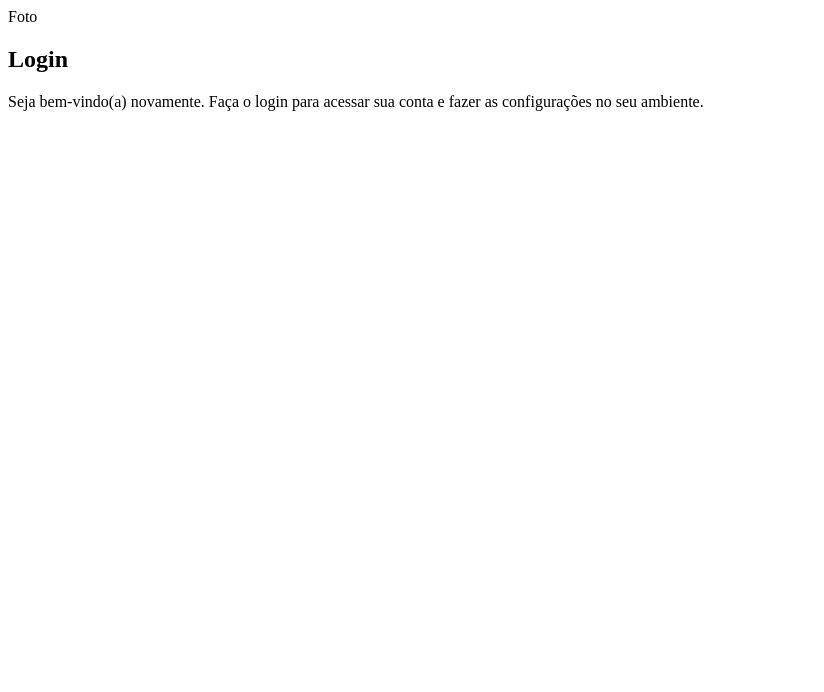
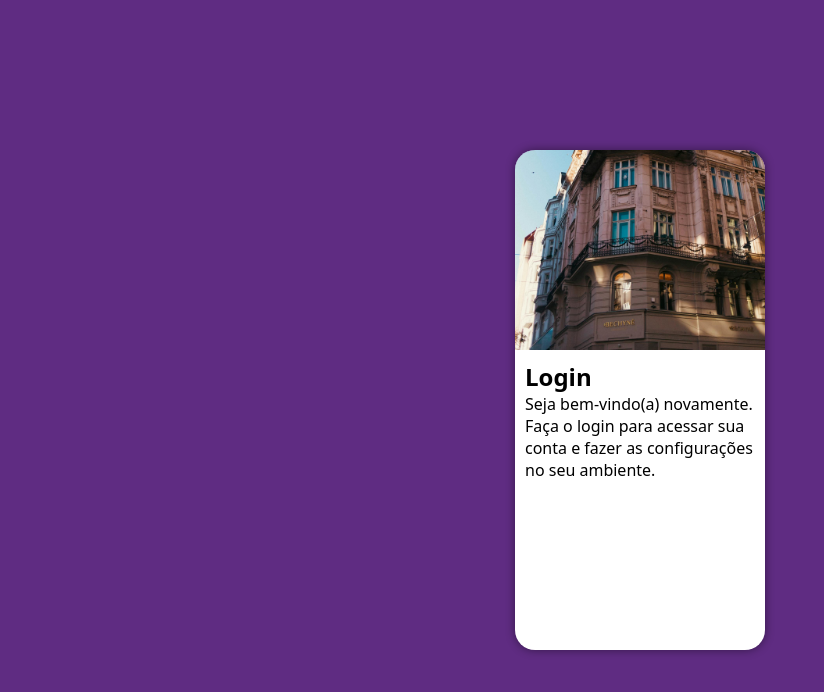
Before and after one commit to pedroarmandog/projeto-login, a plain HTML site: page index.html in a window 1280 px wide. Shown: the whole page, without its empty margins (0-824 px from the left). Drawn offline with Linux system fonts and the light colour scheme.

Commit message:
Primeiro passo tela de login

```diff
--- a/estilos/style.css
+++ b/estilos/style.css
@@ -6,3 +6,47 @@
  Lilás: #5f2c82
 
 */
+
+* {
+    font-family: system-ui, -apple-system, BlinkMacSystemFont, 'Segoe UI', Roboto, Oxygen, Ubuntu, Cantarell, 'Open Sans', 'Helvetica Neue', sans-serif;
+    padding: 0px;
+    margin: 0px;
+    box-sizing: border-box;
+}
+
+body, html {
+    background-color: #5f2c82;
+}
+
+main {
+    position: relative;
+    height: 100vh;
+    width: 100vw;
+}
+
+section#login {
+    position: absolute;
+    top: 50%;
+    left: 50%;
+    transform: translate(-50%, -50%);
+    overflow: hidden;
+
+    background-color: white;
+    width: 250px;
+    height: 500px;
+    border-radius: 20px;
+    box-shadow: 0px 0px 10px rgba(0, 0, 0, 0.450);
+
+}
+
+section#login > div#imagem {
+    background: #5f2c82 url(../imagens/casa.jpg) no-repeat;
+    background-size: cover;
+    background-position: left bottom;
+    height: 200px;
+}
+
+section#login > div#formulario {
+    display: block;
+    padding: 10px;
+}
--- a/index.html
+++ b/index.html
@@ -10,7 +10,7 @@
     <main>
         <section id="login">
             <div id="imagem">
-                Foto
+                <!-- Aqui vai as imagens nas CSS -->
             </div>
             <div id="formulario">
                 <h1>Login</h1>
```
